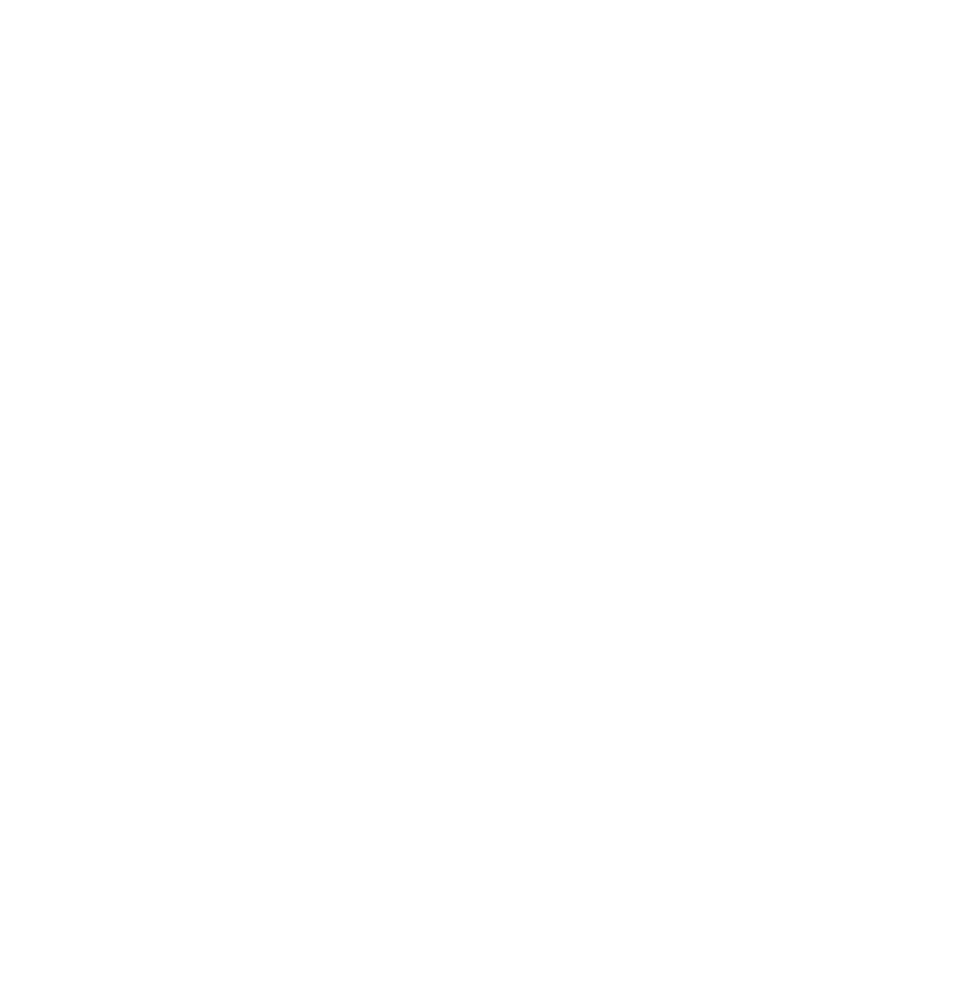
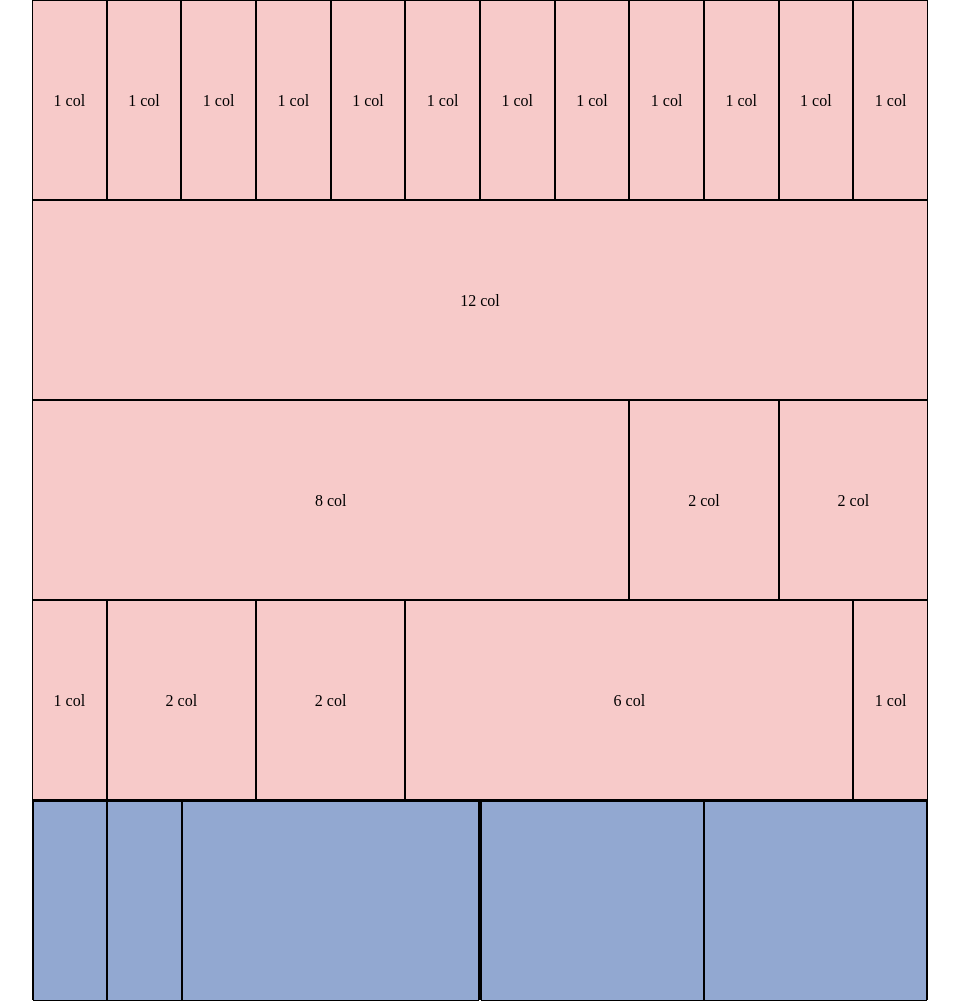
Before and after one commit to andreadau/html-css-12bool, a plain HTML site: page index.html in a window 1280 px wide. Shown: the whole page, without its empty margins (160-1119 px from the left). Before the commit the page ends 800 px from the top, so only its background shows below. Drawn offline with Linux system fonts and the light colour scheme.

Commit message:
Inserimento Framework / fine Framework

```diff
--- a/css/12bool.css
+++ b/css/12bool.css
@@ -0,0 +1,105 @@
+* {
+  margin: 0;
+  padding: 0;
+  box-sizing: border-box;
+}
+/* Utility */
+
+
+
+/* /Utility */
+
+.container {
+  width: 70%;
+  margin: auto;
+}
+
+/* Clearfix */
+.container::after {
+  content: "";
+  clear: both;
+  display: table;
+}
+/* /Clearfix */
+
+[class*="col-"] {
+  float: left;
+}
+
+/* Dichiarazione Colonne */
+.col-1 {
+  width: calc((100%/12) * 1);
+}
+.col-2 {
+  width: calc((100%/12) * 2);
+}
+.col-3 {
+  width: calc((100%/12) * 3);
+}
+.col-4 {
+  width: calc((100%/12) * 4);
+}
+.col-5 {
+  width: calc((100%/12) * 5);
+}
+.col-6 {
+  width: calc((100%/12) * 6);
+}
+.col-7 {
+  width: calc((100%/12) * 7);
+}
+.col-8 {
+  width: calc((100%/12) * 8);
+}
+.col-9 {
+  width: calc((100%/12) * 9);
+}
+.col-10 {
+  width: calc((100%/12) * 10);
+}
+.col-11 {
+  width: calc((100%/12) * 11);
+}
+.col-12 {
+  width: calc((100%/12) * 12);
+}
+/* /Dichiarazione Colonne */
+
+/* Dichiarazione Offset-Colonne */
+.col-offset-1 {
+  width: calc((100%/12) * 1);
+}
+.col-offset-2 {
+  width: calc((100%/12) * 2);
+}
+.col-offset-3 {
+  width: calc((100%/12) * 3);
+}
+.col-offset-4 {
+  width: calc((100%/12) * 4);
+}
+.col-offset-5 {
+  width: calc((100%/12) * 5);
+}
+.col-offset-6 {
+  width: calc((100%/12) * 6);
+}
+.col-offset-7 {
+  width: calc((100%/12) * 7);
+}
+.col-offset-8 {
+  width: calc((100%/12) * 8);
+}
+.col-offset-9 {
+  width: calc((100%/12) * 9);
+}
+.col-offset-10 {
+  width: calc((100%/12) * 10);
+}
+.col-offset-11 {
+  width: calc((100%/12) * 11);
+}
+.col-offset-12 {
+  width: calc((100%/12) * 12);
+}
+/* Dichiarazione Offset-Colonne */
--- a/css/style.css
+++ b/css/style.css
@@ -0,0 +1,19 @@
+
+[class*="col-"] {
+  background-color: #F7CAC9;
+  border: 1px solid black;
+  height: 200px;
+  position: relative;
+}
+
+span {
+  line-height: 200px;
+  text-align: center;
+  position: absolute;
+  left: 50%;
+  transform: translateX(-50%);
+}
+
+.nested {
+  background-color: #92A8D1;
+}
--- a/index.html
+++ b/index.html
@@ -7,9 +7,97 @@
   <link rel="stylesheet" href="css/12bool.css">
   <link rel="stylesheet" href="css/style.css">
   <title>html-css-12bool</title>
-
 </head>
 <body>
 
+  <main>
+    <div class="container">
+      <div class="col-1">
+        <span>1 col</span>
+      </div>
+      <div class="col-1">
+        <span>1 col</span>
+      </div>
+      <div class="col-1">
+        <span>1 col</span>
+      </div>
+      <div class="col-1">
+        <span>1 col</span>
+      </div>
+      <div class="col-1">
+        <span>1 col</span>
+      </div>
+      <div class="col-1">
+        <span>1 col</span>
+      </div>
+      <div class="col-1">
+        <span>1 col</span>
+      </div>
+      <div class="col-1">
+        <span>1 col</span>
+      </div>
+      <div class="col-1">
+        <span>1 col</span>
+      </div>
+      <div class="col-1">
+        <span>1 col</span>
+      </div>
+      <div class="col-1">
+        <span>1 col</span>
+      </div>
+      <div class="col-1">
+        <span>1 col</span>
+      </div>
+    </div>
+
+    <div class="container">
+      <div class="col-12">
+        <span>12 col</span>
+      </div>
+    </div>
+
+    <div class="container">
+      <div class="col-8">
+        <span>8 col</span>
+      </div>
+      <div class="col-2">
+        <span>2 col</span>
+      </div>
+      <div class="col-2">
+        <span>2 col</span>
+      </div>
+    </div>
+
+    <div class="container">
+      <div class="col-1">
+        <span>1 col</span>
+      </div>
+      <div class="col-2">
+        <span>2 col</span>
+      </div>
+      <div class="col-2">
+        <span>2 col</span>
+      </div>
+      <div class="col-6">
+        <span>6 col</span>
+      </div>
+      <div class="col-1">
+        <span>1 col</span>
+      </div>
+    </div>
+
+    <div class="container">
+      <div class="col-6">
+        <div class="nested col-2"></div>
+        <div class="nested col-2"></div>
+        <div class="nested col-8"></div>
+      </div>
+      <div class="col-6">
+        <div class="nested col-6"></div>
+        <div class="nested col-6"></div>
+      </div>
+    </div>
+  </main>
+
 </body>
 </html>
```
